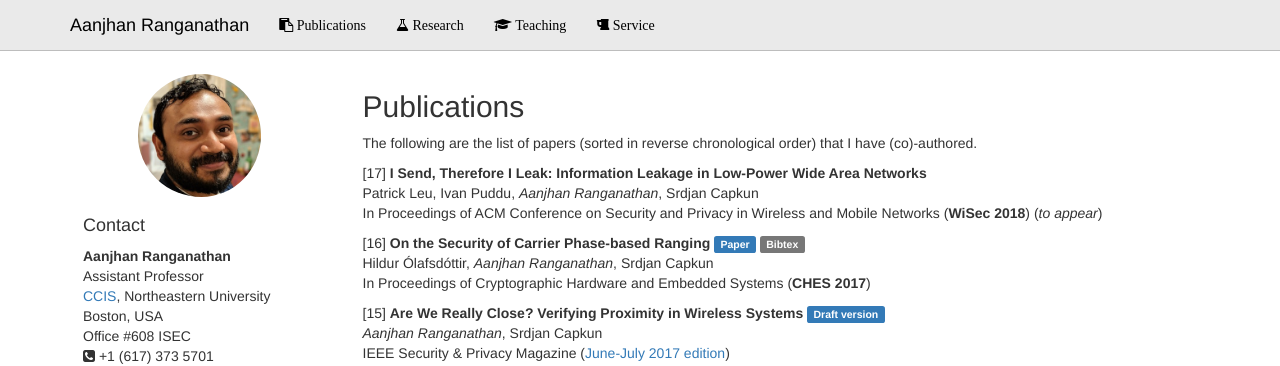
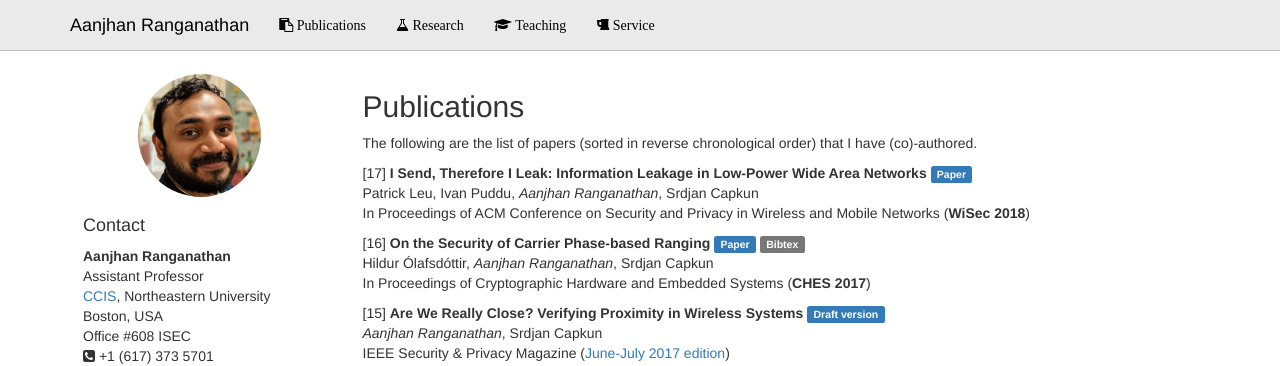
Before and after one commit to aanjhan/mywebsite, a Jekyll site: the page built from pubs/index.md, in a window 1280 px wide and 900 px high. Shown: the top 366 px of the window. Built offline with Jekyll 4.4.1, drawn with Linux system fonts in a browser that asks for light colours.

Commit message:
updated lora paper

```diff
--- a/pubs/index.md
+++ b/pubs/index.md
@@ -7,10 +7,10 @@ layout: default
 
 The following are the list of papers (sorted in reverse chronological order) that I have (co)-authored.
 
-[17] **I Send, Therefore I Leak: Information Leakage in Low-Power Wide Area Networks**<br/>
+[17] **I Send, Therefore I Leak: Information Leakage in Low-Power Wide Area Networks** <a href="assets/leu_lorawisec18.pdf" class="label label-primary">Paper</a><br/>
 Patrick Leu, Ivan Puddu, *Aanjhan Ranganathan*, Srdjan Capkun<br/>
 In Proceedings of ACM Conference on Security and Privacy in Wireless and Mobile
-Networks (**WiSec 2018**) (_to appear_)
+Networks (**WiSec 2018**)
 
 [16] **On the Security of Carrier Phase-based Ranging** <a href="assets/phase_ranging.pdf" class="label label-primary">Paper</a> <a href="assets/phase_ranging.bib" class="label label-default">Bibtex</a><br/>
 Hildur Ólafsdóttir, *Aanjhan Ranganathan*, Srdjan Capkun<br/>
```
Also changed, not shown: 8 other files.
